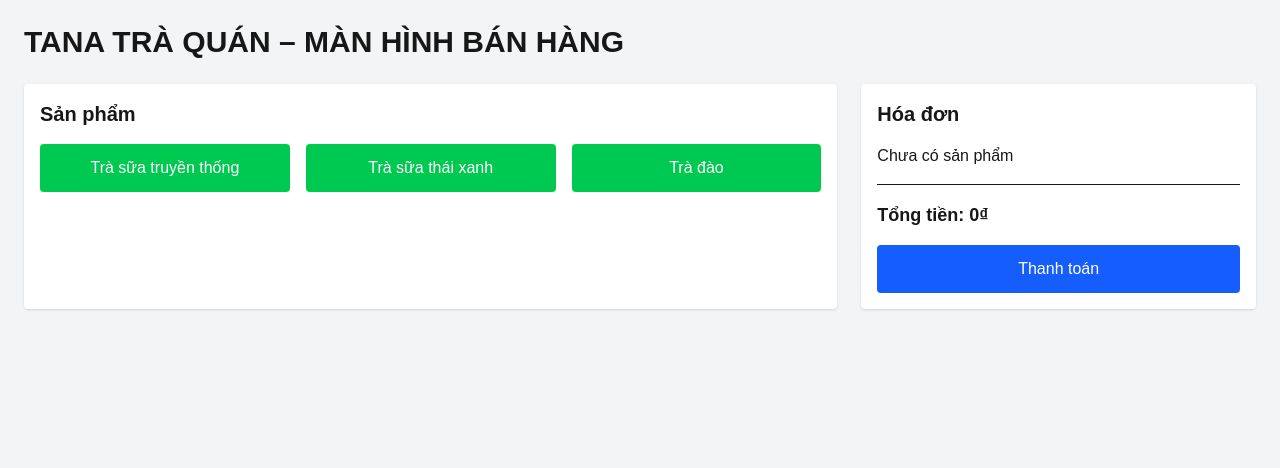
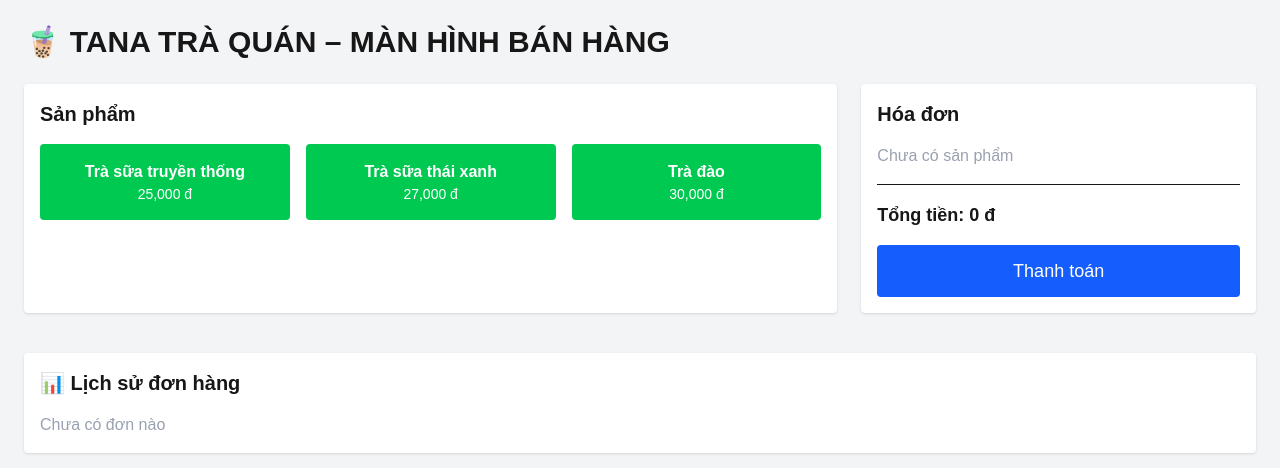
Before and after one commit to nghialuong53/tana-tra-quan, a Next.js app: page / in a window 1280 px wide. Shown: the top 468 px of the page. Built offline with nearby package versions, Linux system fonts and the light colour scheme.

Commit message:
POS logic + hoa don + doanh thu

```diff
--- a/app/page.tsx
+++ b/app/page.tsx
@@ -1,43 +1,178 @@
+'use client'
+import { useState } from 'react'
+
+type Product = {
+  id: number
+  name: string
+  price: number
+}
+
+type CartItem = Product & { qty: number }
+
+type Order = {
+  id: number
+  time: string
+  total: number
+}
+
+const PRODUCTS: Product[] = [
+  { id: 1, name: 'Trà sữa truyền thống', price: 25000 },
+  { id: 2, name: 'Trà sữa thái xanh', price: 27000 },
+  { id: 3, name: 'Trà đào', price: 30000 },
+]
+
 export default function Home() {
+  const [cart, setCart] = useState<CartItem[]>([])
+  const [orders, setOrders] = useState<Order[]>([])
+
+  // ➕ thêm món
+  const addItem = (p: Product) => {
+    setCart((prev) => {
+      const found = prev.find((i) => i.id === p.id)
+      if (found) {
+        return prev.map((i) =>
+          i.id === p.id ? { ...i, qty: i.qty + 1 } : i
+        )
+      }
+      return [...prev, { ...p, qty: 1 }]
+    })
+  }
+
+  // ➖ / ➕ số lượng
+  const changeQty = (id: number, delta: number) => {
+    setCart((prev) =>
+      prev
+        .map((i) =>
+          i.id === id ? { ...i, qty: i.qty + delta } : i
+        )
+        .filter((i) => i.qty > 0)
+    )
+  }
+
+  // 💰 tổng tiền
+  const total = cart.reduce((s, i) => s + i.price * i.qty, 0)
+
+  // 🧾 thanh toán
+  const checkout = () => {
+    if (cart.length === 0) return
+    const newOrder: Order = {
+      id: Date.now(),
+      time: new Date().toLocaleTimeString(),
+      total,
+    }
+    setOrders([newOrder, ...orders])
+    setCart([])
+  }
+
   return (
     <main className="min-h-screen bg-gray-100 p-6">
       <h1 className="text-3xl font-bold mb-6">
-        TANA TRÀ QUÁN – MÀN HÌNH BÁN HÀNG
+        🧋 TANA TRÀ QUÁN – MÀN HÌNH BÁN HÀNG
       </h1>
 
       <div className="grid grid-cols-3 gap-6">
-        {/* Danh sách sản phẩm */}
+        {/* SẢN PHẨM */}
         <div className="col-span-2 bg-white p-4 rounded shadow">
           <h2 className="text-xl font-semibold mb-4">Sản phẩm</h2>
 
           <div className="grid grid-cols-3 gap-4">
-            <button className="bg-green-500 text-white p-3 rounded">
-              Trà sữa truyền thống
-            </button>
-            <button className="bg-green-500 text-white p-3 rounded">
-              Trà sữa thái xanh
-            </button>
-            <button className="bg-green-500 text-white p-3 rounded">
-              Trà đào
-            </button>
+            {PRODUCTS.map((p) => (
+              <button
+                key={p.id}
+                onClick={() => addItem(p)}
+                className="bg-green-500 text-white p-4 rounded text-center hover:bg-green-600"
+              >
+                <div className="font-semibold">{p.name}</div>
+                <div className="text-sm">
+                  {p.price.toLocaleString()} đ
+                </div>
+              </button>
+            ))}
           </div>
         </div>
 
-        {/* Hóa đơn */}
+        {/* HÓA ĐƠN */}
         <div className="bg-white p-4 rounded shadow">
           <h2 className="text-xl font-semibold mb-4">Hóa đơn</h2>
 
-          <p>Chưa có sản phẩm</p>
+          {cart.length === 0 && (
+            <p className="text-gray-400">Chưa có sản phẩm</p>
+          )}
 
-          <div className="mt-4 border-t pt-4">
-            <p className="text-lg font-bold">Tổng tiền: 0₫</p>
+          {cart.map((i) => (
+            <div
+              key={i.id}
+              className="flex justify-between items-center mb-2"
+            >
+              <div>
+                <div className="font-medium">{i.name}</div>
+                <div className="text-sm text-gray-500">
+                  {i.price.toLocaleString()} đ
+                </div>
+              </div>
 
-            <button className="mt-4 w-full bg-blue-600 text-white p-3 rounded">
+              <div className="flex items-center gap-2">
+                <button
+                  onClick={() => changeQty(i.id, -1)}
+                  className="px-2 bg-gray-200 rounded"
+                >
+                  −
+                </button>
+                <span>{i.qty}</span>
+                <button
+                  onClick={() => changeQty(i.id, 1)}
+                  className="px-2 bg-gray-200 rounded"
+                >
+                  +
+                </button>
+              </div>
+            </div>
+          ))}
+
+          <div className="border-t mt-4 pt-4">
+            <div className="text-lg font-bold">
+              Tổng tiền: {total.toLocaleString()} đ
+            </div>
+            <button
+              onClick={checkout}
+              className="mt-4 w-full bg-blue-600 text-white p-3 rounded text-lg hover:bg-blue-700"
+            >
               Thanh toán
             </button>
           </div>
         </div>
       </div>
+
+      {/* DOANH THU */}
+      <div className="mt-10 bg-white p-4 rounded shadow">
+        <h2 className="text-xl font-semibold mb-4">
+          📊 Lịch sử đơn hàng
+        </h2>
+
+        {orders.length === 0 && (
+          <p className="text-gray-400">Chưa có đơn nào</p>
+        )}
+
+        {orders.map((o) => (
+          <div
+            key={o.id}
+            className="flex justify-between border-b py-2 text-sm"
+          >
+            <span>{o.time}</span>
+            <strong>{o.total.toLocaleString()} đ</strong>
+          </div>
+        ))}
+
+        {orders.length > 0 && (
+          <div className="text-right font-bold mt-4">
+            Doanh thu:{' '}
+            {orders
+              .reduce((s, o) => s + o.total, 0)
+              .toLocaleString()}{' '}
+            đ
+          </div>
+        )}
+      </div>
     </main>
-  );
+  )
 }
```
